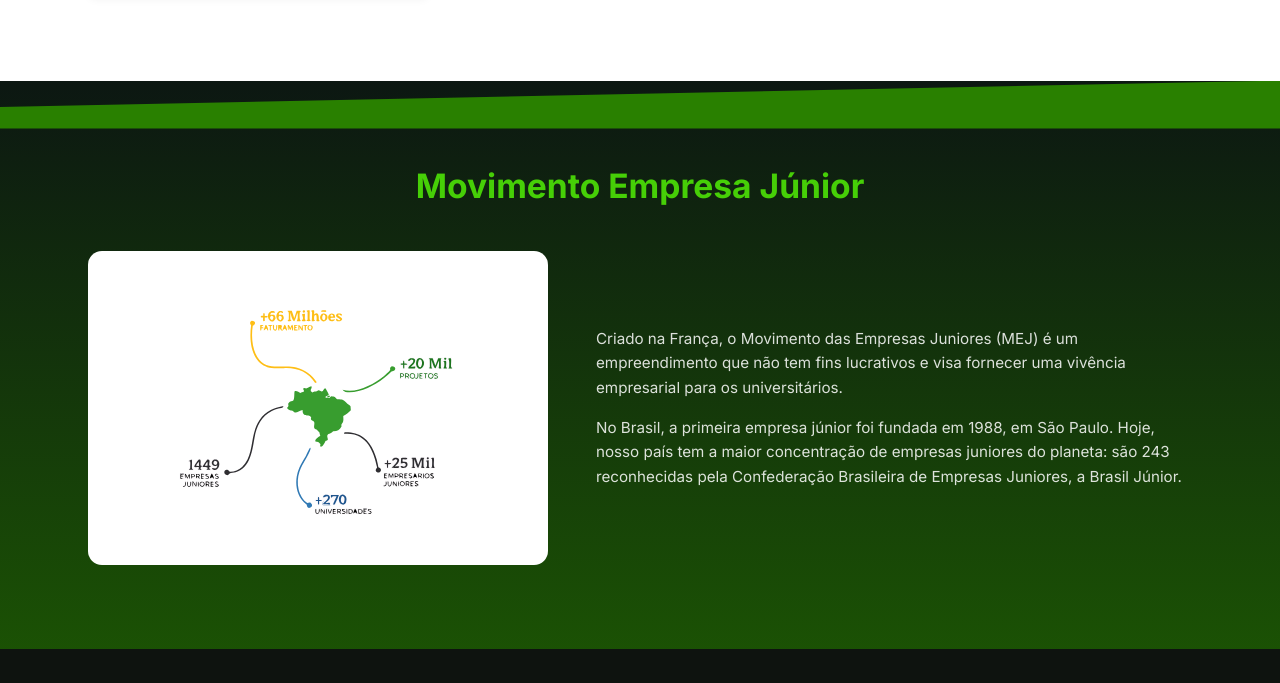
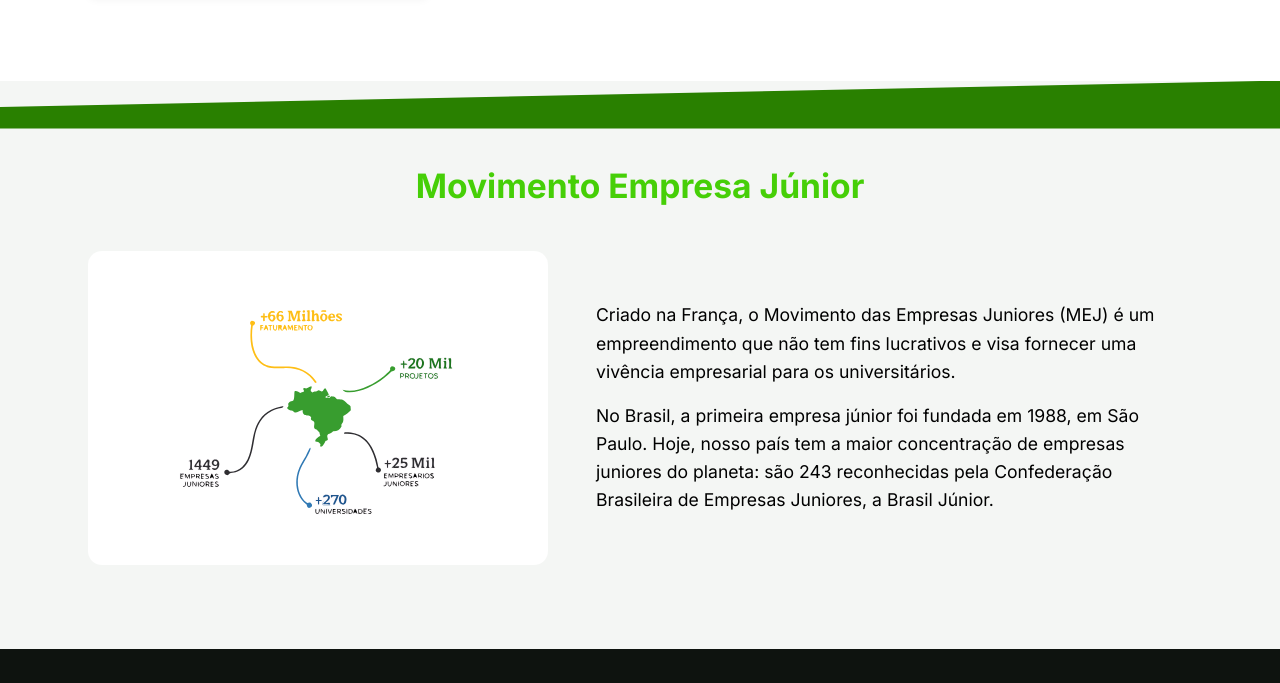
Before and after one commit to Eletronjun/Site-EJ, a plain HTML site: page pages/sobre.html in a window 1280 px wide. Shown: the part 1258-1941 px from the top of the page. Drawn offline with Linux system fonts and the light colour scheme.

Commit message:
correção de cores na pagina sobre nos e correção de link da pagina sobre nos

```diff
--- a/css/sobre.css
+++ b/css/sobre.css
@@ -129,7 +129,7 @@
 .movement {
   position: relative;
   overflow: hidden;
-  background: linear-gradient(180deg, #0c1712 0%, var(--green-dark) 130%);
+  background: #F4F6F4;
   padding: 84px 0;
 }
 
@@ -158,8 +158,8 @@
 }
 
 .movement-text p {
-  color: rgba(255, 255, 255, 0.85);
-  font-size: 0.95rem;
+  color: black;
+  font-size: 1.1rem;
   margin-bottom: 16px;
 }
 
```
Also changed, not shown: index.html (+1 -1 lines).
